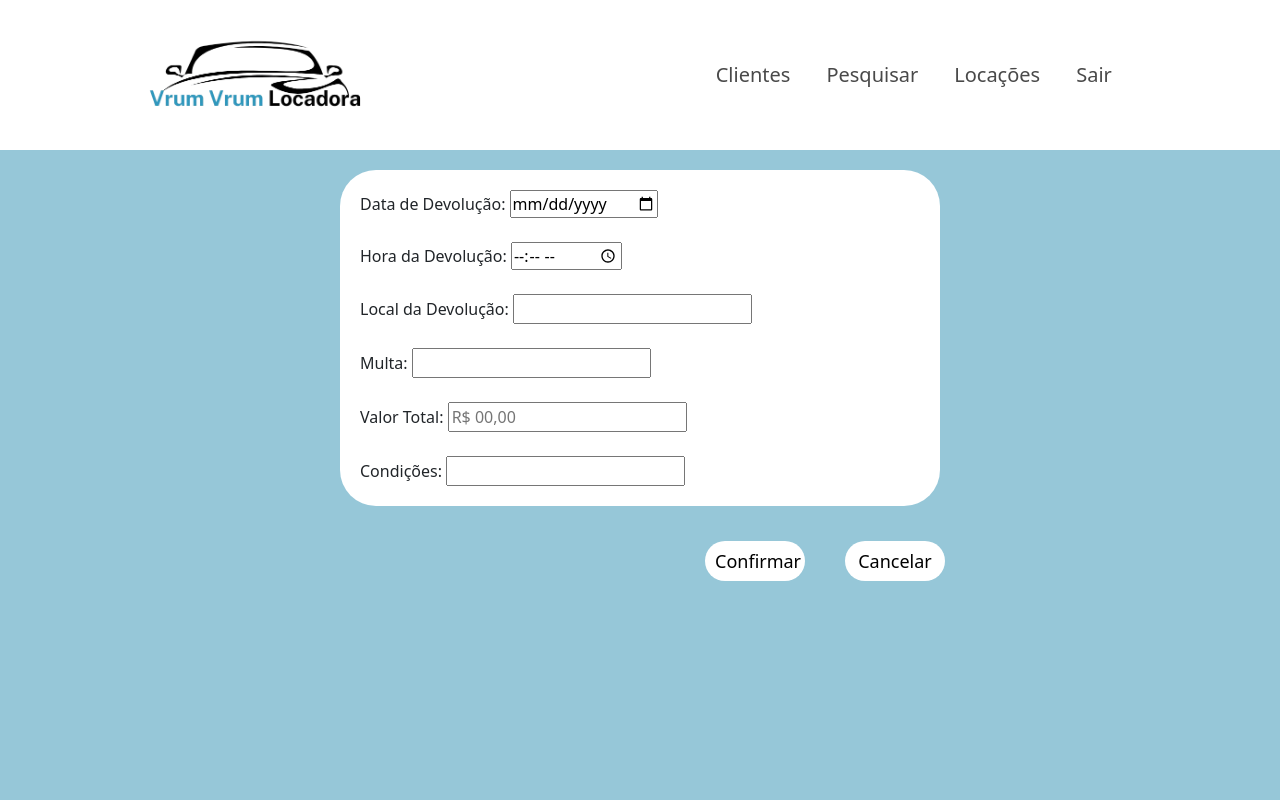
After one commit to marcosvianaap/vrumvrumlocadora, a Flask app: page /devolucao in a window 1280 px wide. The commit adds this page. Run offline with Flask 3, Linux system fonts and the light colour scheme; some libraries are stand-ins or nearby versions.

Commit message:
Tela de Devolução
APP.PY
Excluido comentário com do USUÁRIO E SENHA (que não funcionam)
Adicionado rota para a página de devolução

INDEX.HTML
Editado título da página de login (estava como "Histórico Devolução" mudei para "Login")

CRIAR_FUNCIONARIO.HTML
Editado título da página de criar funcionário (estava como "Teste" mudei para "Criar Funcionário")

CRIADO
Página de devolução

```diff
--- a/app.py
+++ b/app.py
@@ -1,9 +1,5 @@
 #Autores: Gabrielli Danker, José Mateus, Lucas Sena, Marcos Viana, Monique Ellen
-#Ultima edição: 14/11/2024
-
-#USUARIO E SENHA
-#usuario: 11313993905
-#senha: 11313993905
+#Ultima edição: 28/11/2024
 
 from werkzeug.security import generate_password_hash
 from flask import Flask, flash, render_template, session,request,redirect,url_for
@@ -287,6 +283,10 @@ def pesquisar_funcionario():
 
     return render_template('pesquisar_funcionario.html', funcionario=funcionario, informacao=informacao, funcionarios=funcionarios)
 
+#ROTA PARA GERENCIMENTO DE DEVOLUÇÃO
+@app.route('/devolucao',methods=['GET', 'POST'] )
+def devolucao():
+    return render_template('devolucoes.html')
 
 #rota para criar um novo funcionário no banco de dados
 @app.route("/administrador/funcionarios/criarFuncionario", methods=['GET','POST'])
--- /dev/null
+++ b/static/styles/devolucoes.css
@@ -0,0 +1,25 @@
+.box-devolucao {
+    display: flex;
+    gap: 120px;
+    margin-bottom: 10px;
+}
+
+
+.botoesDev {
+    display: flex;
+    justify-content: flex-end;
+    gap: 10px;
+    margin-top: 10px;
+}
+
+
+.botoesDev a {
+    text-decoration: none;
+    text-align: center;
+}
+
+
+.botoesDev #confirmar button{
+   padding: 1px 80px 1px 10px;
+    white-space: nowrap;
+}
--- a/templates/criar_funcionario.html
+++ b/templates/criar_funcionario.html
@@ -1,7 +1,7 @@
 {% extends 'base_administrador.html' %}
 
 {% block titulo %}
-Teste
+Criar Funcionário
 {% endblock %}
 
 {% block links %}
--- /dev/null
+++ b/templates/devolucoes.html
@@ -0,0 +1,57 @@
+{% extends 'base_funcionarios.html' %}
+
+{% block titulo %}
+Devoluções
+{% endblock %}
+
+{% block links %}
+<link rel="stylesheet" href="{{ url_for('static', filename='styles/administrador.css') }}">
+<link rel="stylesheet" href="{{ url_for('static', filename='styles/funcionario.css') }}">
+<link rel="stylesheet" href="{{ url_for('static', filename='styles/geren_veic.css') }}">
+<link rel="stylesheet" href="{{ url_for('static', filename='styles/criar_veiculo.css') }}">
+<link rel="stylesheet" href="{{ url_for('static', filename='styles/locacoes.css') }}">
+<link rel="stylesheet" href="{{ url_for('static', filename='styles/devolucoes.css') }}">
+{% endblock %}
+
+{% block conteudo %}
+
+<main class="main-pesquisar">
+
+            <div class="blocoPesquisa">
+                <div class="blocoFuncionario">
+                    <div class="dadosFuncionario">
+                        <form method="POST">
+                            <label>Data de Devolução: <input  type="date"></label><br><br>
+                            <label>Hora da Devolução: <input  type="time"></label><br><br>
+                            <label>Local da Devolução: <input  type="text"></label><br><br>
+                            <label>Multa: <input  type="text"></label><br><br>
+                            <label>Valor Total: <input type="text" id="valor" name="valor" placeholder="R$ 00,00"
+                                oninput="formatarValor(this)"></label><br><br>
+                            <label>Condições: <input type="text"></label>
+                        </form>
+                    </div>
+                    <div class="botoesDev">
+                        <a href="#" id="confirmar" class="botaoConfirmarEdicao botao">
+                            <button>Confirmar</button> <!--Colocar para redirecionar para a locações atualizadas-->
+                        </a>
+
+                        <a href="#" class="botaoCancelar botao">
+                            <button onclick="window.history.back()">Cancelar</button>
+                        </a>
+                    </div>
+                </div>
+            </div>
+            <script>
+
+                function formatarValor(elemento) {
+                    let valor = elemento.value.replace(/\D/g, ''); // Remove tudo que não for número
+                    valor = (valor / 100).toFixed(2) + ''; // Converte para valor monetário
+                    valor = valor.replace('.', ','); // Substitui ponto por vírgula
+                    valor = valor.replace(/(\d)(\d{3}),/, '$1.$2,'); // Adiciona o separador de milhar
+                    elemento.value = 'R$ ' + valor;
+                }
+            </script>
+
+</main>
+
+{% endblock %}
--- a/templates/funcionarios.html
+++ b/templates/funcionarios.html
@@ -1,7 +1,7 @@
 {% extends 'base_funcionarios.html' %}
 
 {% block titulo %}
-clientes
+Clientes
 {% endblock %}
 
 
--- a/templates/index.html
+++ b/templates/index.html
@@ -1,7 +1,7 @@
 {% extends 'base.html' %}
 
 {% block titulo %}
-Historico Devolução
+Login
 {% endblock %}
 
 {% block links %}
--- a/templates/locacao.html
+++ b/templates/locacao.html
@@ -41,7 +41,7 @@ Locações
                     <div class="botoesLoc">
                         <!-- Botão Criar Devolução -->
                         <a href="#" id="ajuste" class="botao">
-                            <button>Criar Devolução</button>
+                            <button onclick="window.location.href='/devolucao';">Criar Devolução</button>
                         </a>
 
                         <!-- Botão Editar (Redirecionando para o formulário de edição) -->
```
